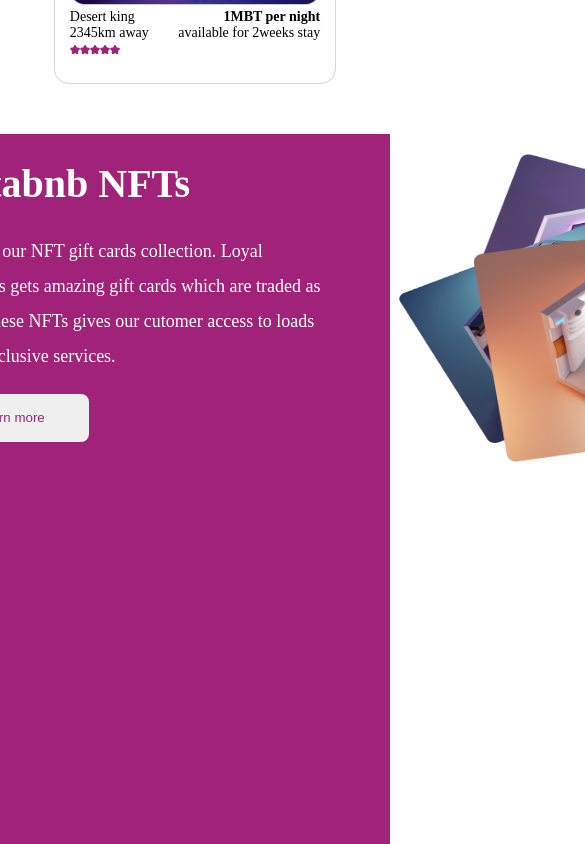
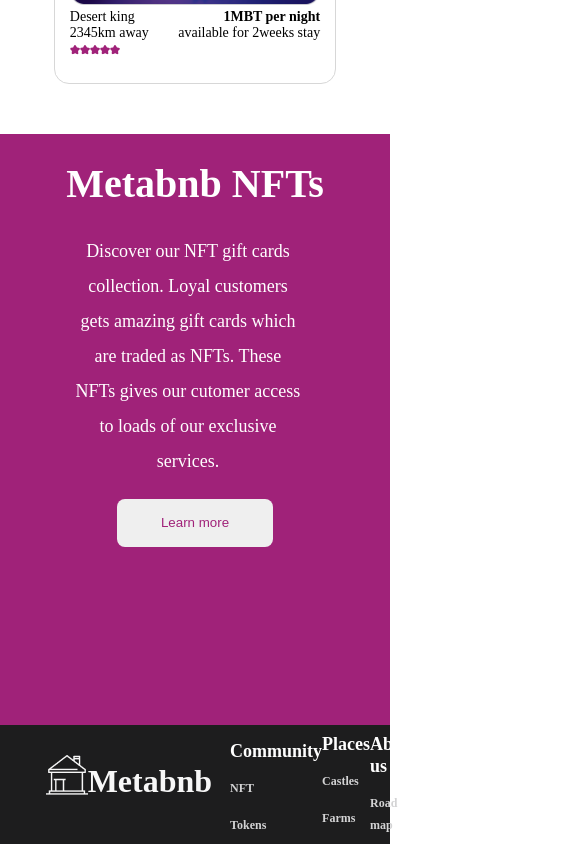
Before and after one commit to michado2019/hng-metabnb-app, a React (Create React App) app: page / in a window 390 px wide. Shown: the part 3740-4584 px from the top of the page, 585 px wide, since content can reach past the window. Built offline with nearby package versions, Linux system fonts and the light colour scheme.

Commit message:
style: SectionFour.jsx media queries done

```diff
--- a/src/components/pages/SectionFour.css
+++ b/src/components/pages/SectionFour.css
@@ -57,7 +57,6 @@
   position: absolute;
   margin-top: 9%;
   margin-left: -15%;
-
 }
 .sectionFour-transformed_img3 {
   width: 378.2px;
@@ -66,3 +65,42 @@
   margin-top: 14%;
   margin-left: 4%;
 }
+@media screen and (max-width: 1200px) {
+  .sectionFour-metabnb_details {
+    margin-right: 15%;
+  }
+  .sectionFour-transformed_img1 {
+    width: 328.2px;
+    height: 203.89px;
+  }
+  .sectionFour-transformed_img2 {
+    width: 328.2px;
+    height: 203.89px;
+  }
+  .sectionFour-transformed_img3 {
+    width: 328.2px;
+    height: 203.89px;
+  }
+}
+@media screen and (max-width: 960px) {
+  .sectionFour-metabnb_details{
+    margin-left: 15%;
+  }
+  .sectionFour-transformed_img {
+    display: none;
+  }
+}
+@media screen and (max-width: 480px) {
+  .sectionFour-wrapper {
+    height: 70vh;
+    text-align: center;
+  }
+  .sectionFour-details {
+    width: 280px;
+    size: 0;
+    padding-left: 15%;
+  }
+  .sectionFour-transformed_img {
+    display: none;
+  }
+}
```
Lines whose indentation alone changed are shown as unchanged.
